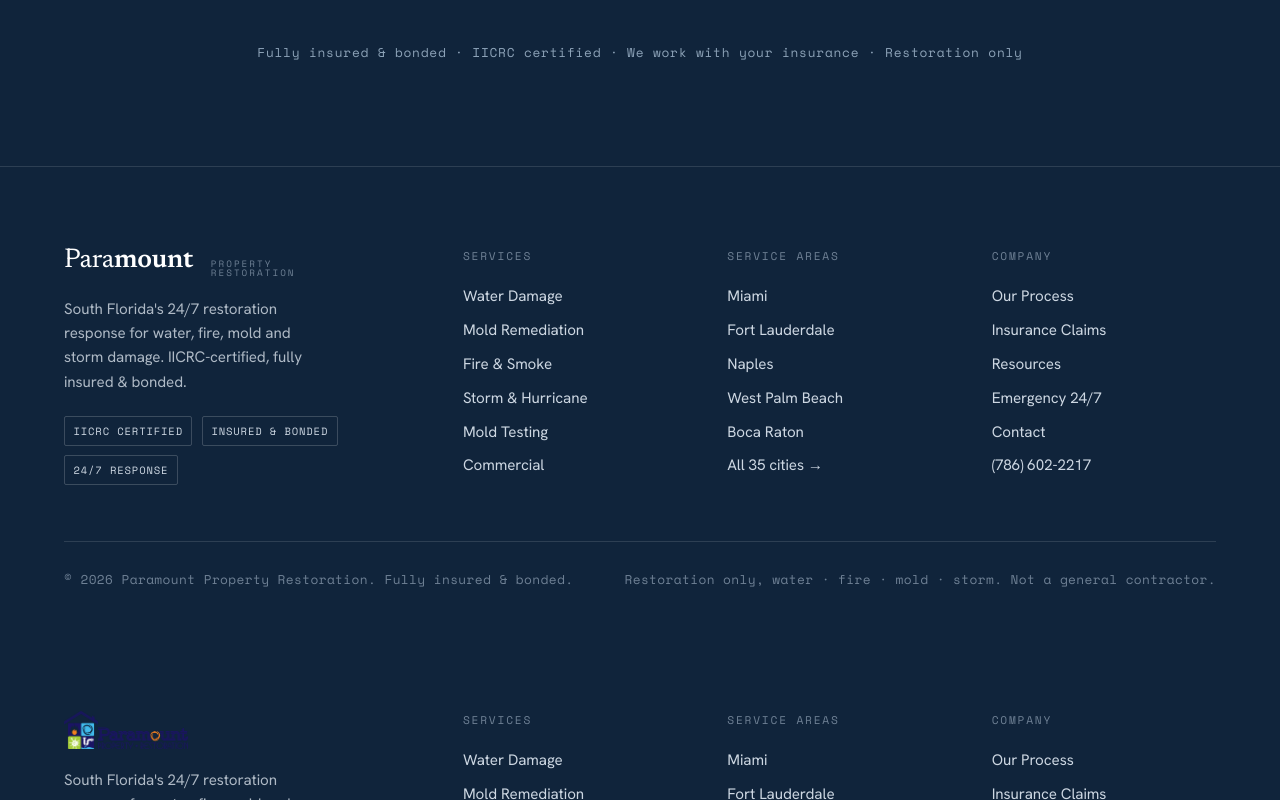
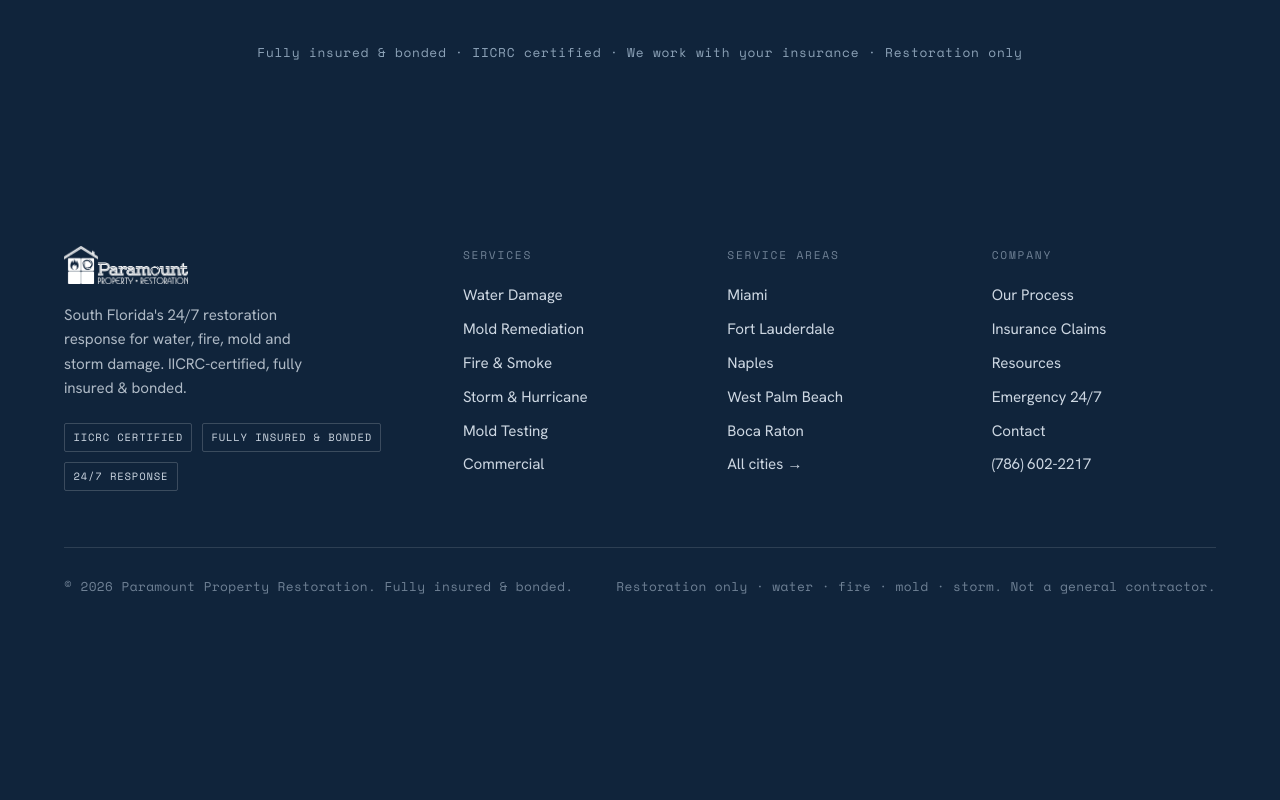
Before and after one commit to germur/pprnew, an Astro site: page /emergency in a window 1280 px wide. Shown: the part 2000-2800 px from the top of the page. After the commit the page ends 2637 px from the top, so only its background shows below. Built offline with nearby package versions, Linux system fonts and the light colour scheme; Astro itself is replaced by a stand-in of ours.

Commit message:
fix: elimina footer/script/body duplicados del prototipo en /emergency/ + logo legible en footer oscuro (todo el sitio)

```diff
--- a/src/pages/emergency/index.astro
+++ b/src/pages/emergency/index.astro
@@ -90,24 +90,4 @@ const description = "24/7 emergency restoration in South Florida. Call now or re
   </div>
 </section>
 
-<footer class="foot" style="border-top:1px solid rgba(255,255,255,.12);">
-  <div class="wrap-wide">
-    <div class="foot-top">
-      <div>
-        <a href="/" class="brand"><span class="brand-mark">Para<b>mount</b></span><span class="brand-sub" style="margin-left:.4rem;">Property<br>Restoration</span></a>
-        <p style="margin-top:1.2rem;max-width:30ch;font-size:.95rem;">South Florida's 24/7 restoration response for water, fire, mold and storm damage. IICRC-certified, fully insured &amp; bonded.</p>
-        <div class="foot-badges" style="margin-top:1.4rem;"><span class="fbadge">IICRC Certified</span><span class="fbadge">Insured &amp; Bonded</span><span class="fbadge">24/7 Response</span></div>
-      </div>
-      <div><h4>Services</h4><ul><li><a href="/restoration/water-damage/">Water Damage</a></li><li><a href="/restoration/mold-remediation/">Mold Remediation</a></li><li><a href="/restoration/fire-damage/">Fire &amp; Smoke</a></li><li><a href="/restoration/storm-damage/">Storm &amp; Hurricane</a></li><li><a href="/restoration/mold-testing/">Mold Testing</a></li><li><a href="/commercial/">Commercial</a></li></ul></div>
-      <div><h4>Service Areas</h4><ul><li><a href="/service-areas/miami/">Miami</a></li><li><a href="/service-areas/fort-lauderdale/">Fort Lauderdale</a></li><li><a href="/service-areas/naples/">Naples</a></li><li><a href="/service-areas/west-palm-beach/">West Palm Beach</a></li><li><a href="/service-areas/boca-raton/">Boca Raton</a></li><li><a href="/service-areas/">All 35 cities →</a></li></ul></div>
-      <div><h4>Company</h4><ul><li><a href="/our-process/">Our Process</a></li><li><a href="/insurance-claims/">Insurance Claims</a></li><li><a href="/resources/">Resources</a></li><li><a href="/emergency/">Emergency 24/7</a></li><li><a href="/contact/">Contact</a></li><li><a href={`tel:${COMPANY.phoneRaw}`}>{COMPANY.phone}</a></li></ul></div>
-    </div>
-    <div class="foot-bottom"><span>© 2026 Paramount Property Restoration. Fully insured &amp; bonded.</span><span>Restoration only, water · fire · mold · storm. Not a general contractor.</span></div>
-  </div>
-</footer>
-
-<script is:inline src="/app.js"></script>
-<style id="__om-edit-overrides"></style>
-</body>
-</html>
 </BaseLayout>
--- a/src/styles/global.css
+++ b/src/styles/global.css
@@ -509,3 +509,7 @@ section{position:relative;}
 /* El logo tiene texto azul marino: sobre el header oscuro de /emergency/ no se leia.
    Lo pasamos a blanco solido manteniendo la silueta. */
 .epage .head .brand img{filter:brightness(0) invert(1);}
+
+/* El footer siempre tiene fondo oscuro (--ink) y el logo lleva texto azul marino:
+   quedaba ilegible en todas las paginas. Lo pasamos a blanco. */
+.foot .brand img{filter:brightness(0) invert(1);}
```
